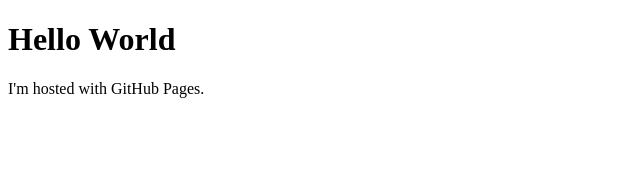
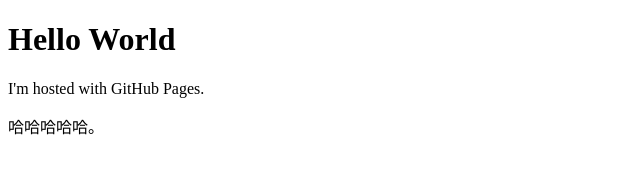
Before and after one commit to xinghai-zhang/the-xx.github.io, a plain HTML site: page index.html in a window 1280 px wide. Shown: the whole page, without its empty margins (0-640 px from the left). Drawn offline with Linux system fonts and the light colour scheme.

Commit message:
Update index.html
hahaha

```diff
--- a/index.html
+++ b/index.html
@@ -3,5 +3,6 @@
 <body>
 <h1>Hello World</h1>
 <p>I'm hosted with GitHub Pages.</p>
+<p>哈哈哈哈哈。</p>
 </body>
 </html>
```
